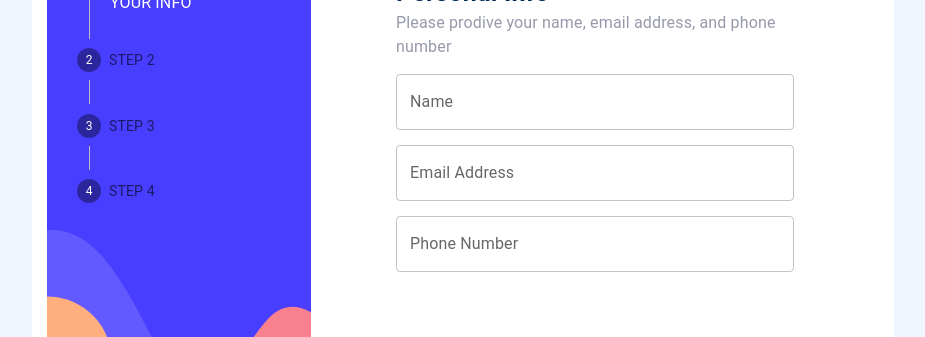
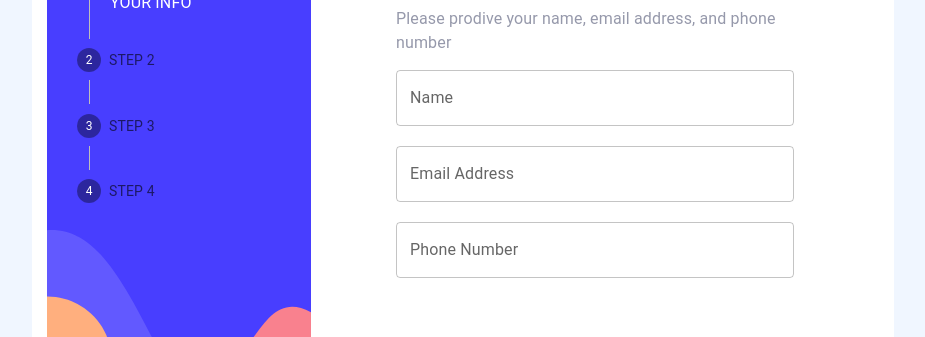
Before and after one commit to oquinone1/multi-step-form, a React (Create React App) app: page / in a window 1280 px wide. Shown: the part 214-551 px from the top of the page, without its empty margins (177-1102 px from the left). Built offline with nearby package versions, Linux system fonts and the light colour scheme.

Commit message:
updated input box height

```diff
--- a/src/styling/personalInfo.scss
+++ b/src/styling/personalInfo.scss
@@ -18,7 +18,7 @@
   }
 
   .input-box {
-    padding-bottom: 15px;
+    margin-bottom: 20px;
     width: 100%;
   }
 }
```
